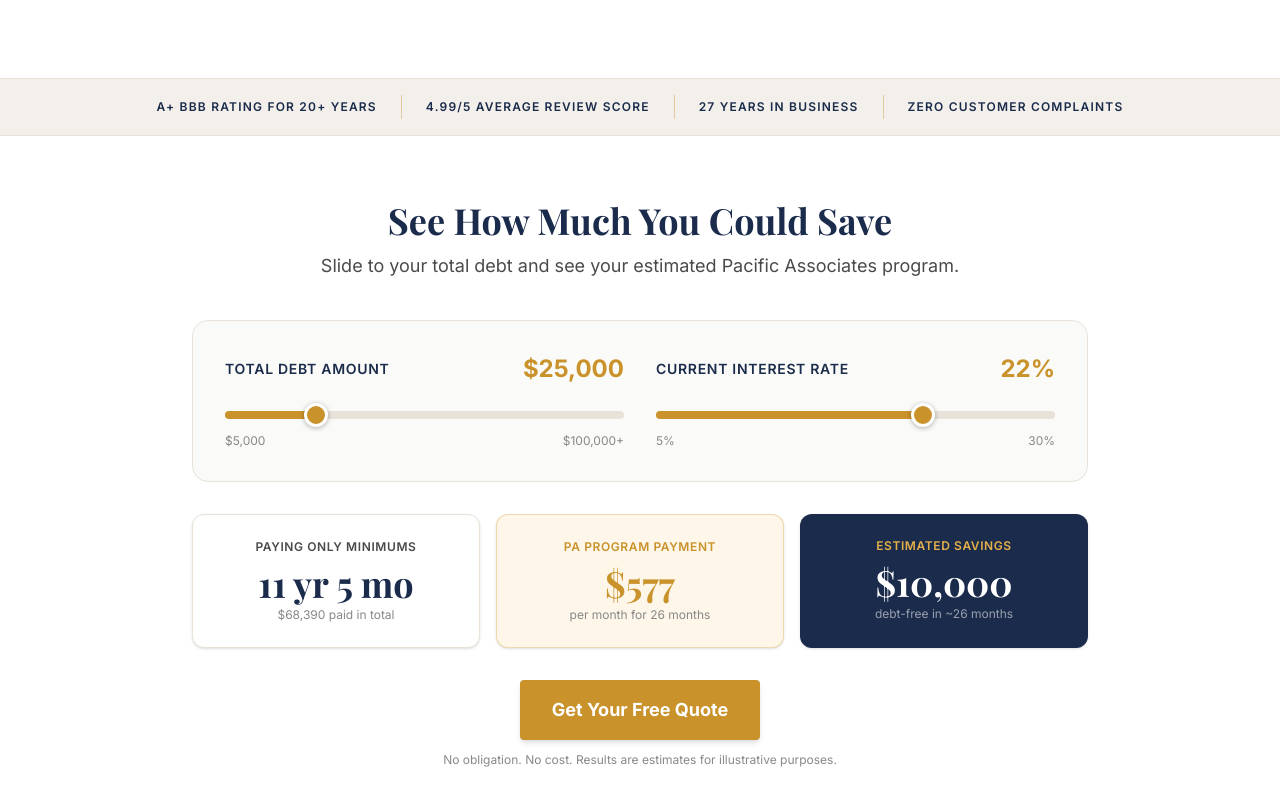
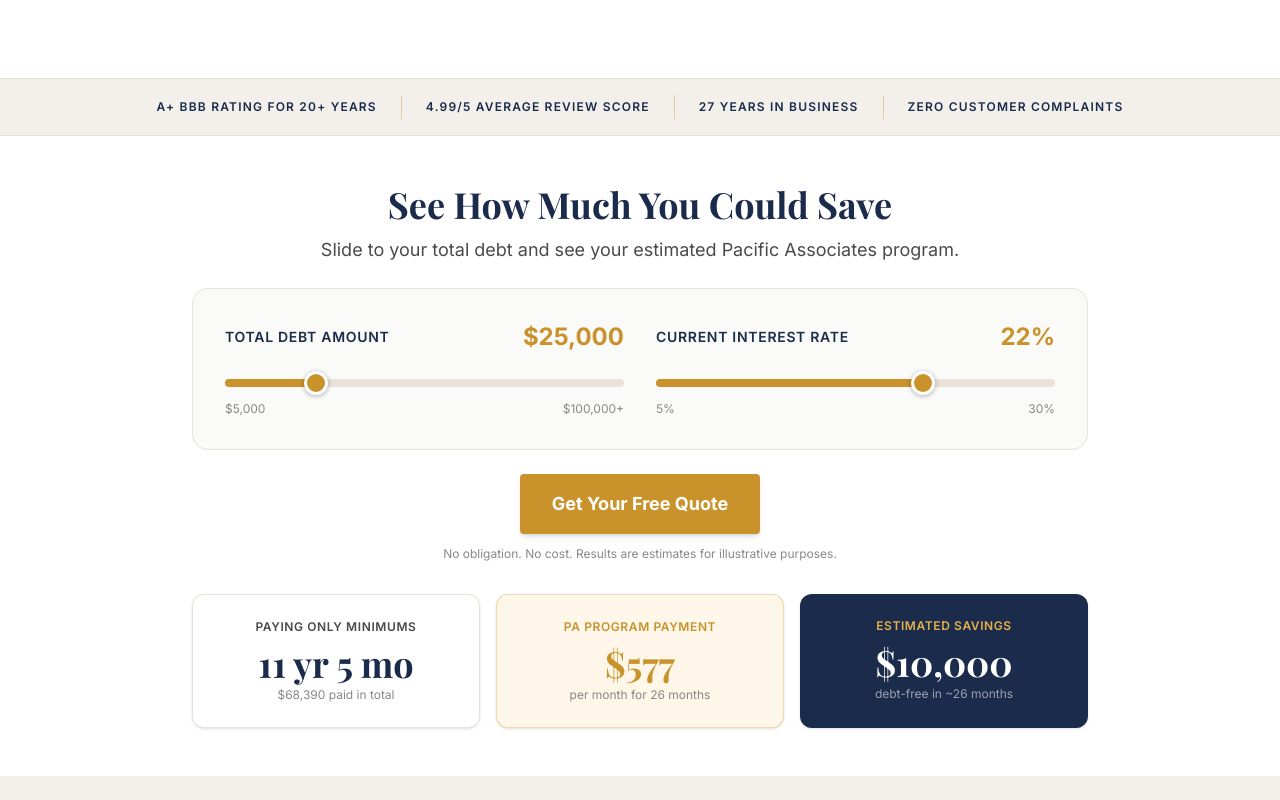
Before and after one commit to ethanqureshi/pacific-associates, a Next.js app: page / in a window 1280 px wide. Shown: the part 640-1440 px from the top of the page. Built offline with nearby package versions, Linux system fonts and the light colour scheme.

Commit message:
Move calculator CTA above result cards, tighten spacing
Flex-order the "Get Your Free Quote" button to sit directly under the
sliders (result cards ordered last) and compress vertical spacing so the
button is visible without scrolling.

Co-Authored-By: WOZCODE <contact@withwoz.com>

```diff
--- a/src/components/DebtCalculator.tsx
+++ b/src/components/DebtCalculator.tsx
@@ -64,9 +64,9 @@
     `linear-gradient(to right, #C9922A 0%, #C9922A ${pct}%, #E8E2D9 ${pct}%, #E8E2D9 100%)`;
 
   return (
-    <section className="bg-white py-16 px-4">
-      <div className="max-w-4xl mx-auto">
-        <div className="text-center mb-10">
+    <section className="bg-white py-12 px-4">
+      <div className="max-w-4xl mx-auto flex flex-col">
+        <div className="text-center mb-6">
           <h2
             className="text-4xl font-bold text-navy mb-3"
             style={{ fontFamily: "var(--font-cormorant)" }}
@@ -79,7 +79,7 @@
         </div>
 
         {/* Sliders */}
-        <div className="bg-[#FAFAF8] rounded-2xl border border-[#E8E2D9] p-8 mb-8">
+        <div className="bg-[#FAFAF8] rounded-2xl border border-[#E8E2D9] p-8 mb-6">
           <div className="grid grid-cols-1 md:grid-cols-2 gap-8">
             <div>
               <div className="flex justify-between items-center mb-4">
@@ -130,8 +130,8 @@
           </div>
         </div>
 
-        {/* Result cards */}
-        <div className="grid grid-cols-1 sm:grid-cols-3 gap-4 mb-8">
+        {/* Result cards — ordered last so the CTA stays high on the page */}
+        <div className="grid grid-cols-1 sm:grid-cols-3 gap-4 order-last mt-8">
           <div className="bg-white rounded-xl p-6 border border-[#E8E2D9] shadow-sm text-center">
             <p className="text-xs font-semibold uppercase tracking-wider text-[#4A4A4A] mb-2">
               Paying Only Minimums
```
